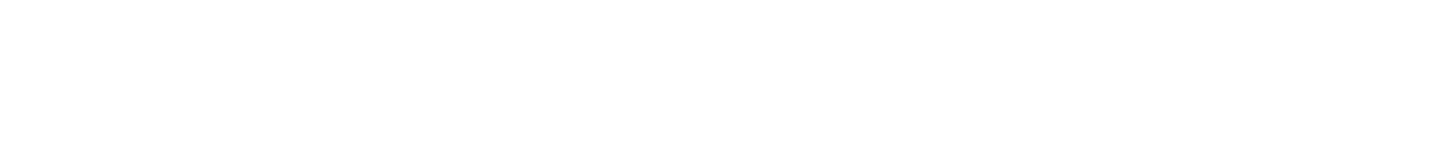
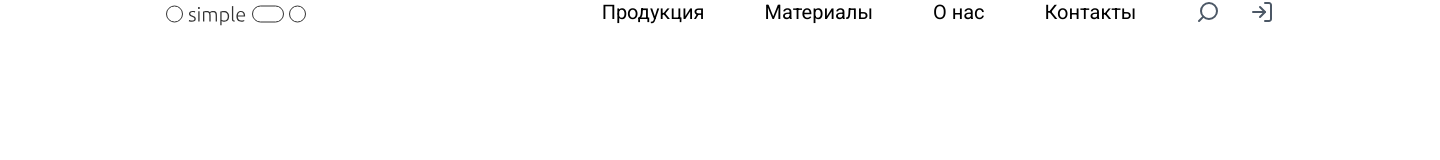
Before and after one commit to SSerov77/colledge, a plain HTML site: page index.html in a window 1280 px wide. Shown: the whole page, 1440 px wide, since content can reach past the window. Drawn offline with Linux system fonts and the light colour scheme.

```diff
--- a/index.html
+++ b/index.html
@@ -5,11 +5,23 @@
     <meta http-equiv="X-UA-Compatible" content="IE=edge">
     <meta name="viewport" content="width=device-width, initial-scale=1.0">
     <title>Simple</title>
+    <link rel="stylesheet" href="style.css">
 </head>
 <body>
     <header class="header">
-        <div class="header-content"></div>
+        <div class="header-content">
+            <img src="imgs/logo.svg" alt="logo" class="logo">
+            <ul class="navbar">
+                <li class="nav">Продукция</li>
+                <li class="nav">Материалы</li>
+                <li class="nav">О нас</li>
+                <li class="nav">Контакты</li>
+            </ul>
+            <div class="icons">
+                <img src="imgs/search.svg" alt="" class="icon">
+                <img src="imgs/log_in.svg" alt="" class="icon">
+            </div>
+        </div>
     </header>
-
 </body>
 </html>
--- a/style.css
+++ b/style.css
@@ -1,4 +1,51 @@
+@import url('https://fonts.googleapis.com/css2?family=Roboto:ital,wght@0,100;0,300;0,400;0,500;0,700;0,900;1,100;1,300;1,400;1,500;1,700;1,900&display=swap');
+
+
 * {
     margin: 0;
     padding: 0;
+    font-family: "Roboto", sans-serif;
 }
+
+.header {
+    width: 100%;
+    height: 80px;
+}
+
+.header-content {
+    width: 1440px;
+    height: 80px;
+    display: flex;
+    flex-direction: row;
+    margin: 0 auto;
+    justify-content: center;
+}
+
+.logo {
+    width: 140px;
+    height: 29px;
+}
+
+.navbar {
+    display: flex;
+    flex-direction: row;
+    list-style-type: none;
+    margin-left: 296px;
+    margin-right: 60px;
+    gap: 60px;
+}
+
+.nav {
+    font-size: 20px;
+    font-weight: 400;
+}
+
+.icons {
+    display: flex;
+    gap: 30px;
+}
+
+.icon {
+    width: 24px;
+    height: 24px;
+}
```
